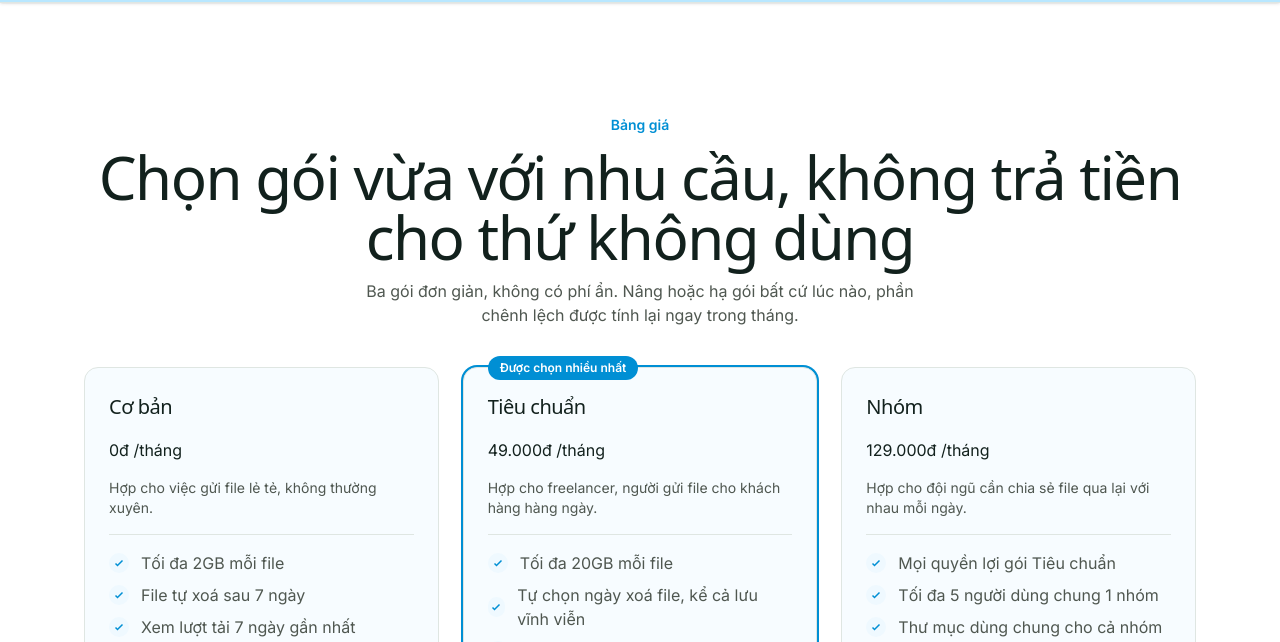
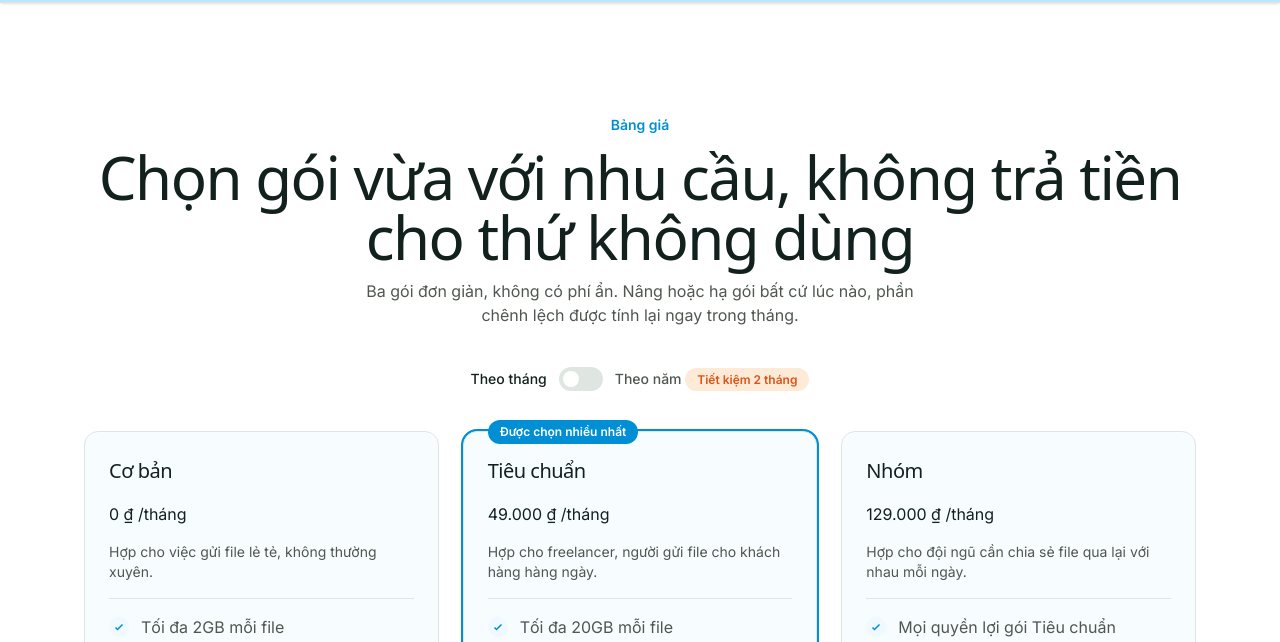
Before and after one commit to GiA-dOaN/tkw_2551050052_doan, a website with bundled scripts: page pricing.html in a window 1280 px wide. Shown: the part 110-752 px from the top of the page. Built offline with nearby package versions, Linux system fonts and the light colour scheme; a web font is replaced by a local one.

Commit message:
feat: cong tac gia thang/nam va hieu ung lo dan khi cuon

```diff
--- a/js/main.js
+++ b/js/main.js
@@ -1,9 +1,12 @@
 import { initNav, initHeaderOnScroll, initToTop } from "./nav.js";
 import { initTheme } from "./theme.js";
 import { initFaq } from "./faq.js";
+import { initPricingToggle, initPricingReveal } from "./pricing.js";
 
 initNav();
 initHeaderOnScroll();
 initToTop();
 initTheme();
 initFaq();
+initPricingToggle();
+initPricingReveal();
--- /dev/null
+++ b/js/pricing.js
@@ -0,0 +1,52 @@
+export function initPricingToggle() {
+  const toggle = document.querySelector(".pricing-switch");
+  const priceEls = document.querySelectorAll("[data-price]");
+  const suffixEls = document.querySelectorAll("[data-price-suffix]");
+  if (!toggle || !priceEls.length) return;
+
+  const dong = new Intl.NumberFormat("vi-VN", {
+    style: "currency",
+    currency: "VND",
+    maximumFractionDigits: 0,
+  });
+
+  function render(yearly) {
+    priceEls.forEach((el) => {
+      const value = Number(yearly ? el.dataset.yearly : el.dataset.monthly);
+      el.textContent = dong.format(value);
+    });
+    suffixEls.forEach((el) => {
+      el.textContent = yearly ? "/năm" : "/tháng";
+    });
+  }
+
+  toggle.addEventListener("click", () => {
+    const yearly = toggle.getAttribute("aria-checked") !== "true";
+    toggle.setAttribute("aria-checked", String(yearly));
+    render(yearly);
+  });
+
+  render(false);
+}
+
+export function initPricingReveal() {
+  const items = document.querySelectorAll(".reveal");
+  if (!items.length) return;
+
+  const reduceMotion = window.matchMedia("(prefers-reduced-motion: reduce)").matches;
+  if (reduceMotion) {
+    items.forEach((el) => el.classList.add("is-visible"));
+    return;
+  }
+
+  const observer = new IntersectionObserver((entries) => {
+    entries.forEach((entry) => {
+      if (entry.isIntersecting) {
+        entry.target.classList.add("is-visible");
+        observer.unobserve(entry.target);
+      }
+    });
+  });
+
+  items.forEach((el) => observer.observe(el));
+}
--- a/pricing.html
+++ b/pricing.html
@@ -66,10 +66,25 @@
           <p class="max-w-xl text-muted">Ba gói đơn giản, không có phí ẩn. Nâng hoặc hạ gói bất cứ lúc nào, phần chênh lệch được tính lại ngay trong tháng.</p>
         </div>
 
+        <div class="flex items-center justify-center gap-3">
+          <span class="text-sm font-medium text-ink">Theo tháng</span>
+          <button type="button" role="switch" aria-checked="false"
+                  aria-label="Chuyển đổi chu kỳ thanh toán năm"
+                  class="pricing-switch">
+            <span class="pricing-switch-thumb"></span>
+          </button>
+          <span class="text-sm font-medium text-muted">
+            Theo năm <span class="badge bg-accent-100 text-accent-600">Tiết kiệm 2 tháng</span>
+          </span>
+        </div>
+
         <ul class="grid items-stretch gap-6 sm:grid-cols-2 lg:grid-cols-3">
-          <li class="card flex h-full flex-col gap-4">
+          <li class="card reveal flex h-full flex-col gap-4">
             <h2 class="font-display text-h3 text-ink">Cơ bản</h2>
-            <p class="text-ink">0đ /tháng</p>
+            <p class="text-ink">
+              <span data-price data-monthly="0" data-yearly="0">0 đ</span>
+              <span data-price-suffix>/tháng</span>
+            </p>
             <p class="text-sm text-muted">Hợp cho việc gửi file lẻ tẻ, không thường xuyên.</p>
             <ul class="flex flex-col gap-2 border-t border-line pt-4 text-muted">
               <li class="flex items-center gap-3"><span class="icon-dot"><svg class="h-3 w-3" viewBox="0 0 24 24" fill="none" stroke="currentColor" stroke-width="3" aria-hidden="true"><path d="M5 13l4 4L19 7"/></svg></span>Tối đa 2GB mỗi file</li>
@@ -79,10 +94,13 @@
             <button class="btn btn-outline mt-auto">Bắt đầu miễn phí</button>
           </li>
 
-          <li class="card relative flex h-full flex-col gap-4 ring-2 ring-brand-600">
+          <li class="card reveal relative flex h-full flex-col gap-4 ring-2 ring-brand-600">
             <span class="badge absolute -top-3 left-6 bg-brand-600 text-white">Được chọn nhiều nhất</span>
             <h2 class="font-display text-h3 text-ink">Tiêu chuẩn</h2>
-            <p class="text-ink">49.000đ /tháng</p>
+            <p class="text-ink">
+              <span data-price data-monthly="49000" data-yearly="490000">49.000 đ</span>
+              <span data-price-suffix>/tháng</span>
+            </p>
             <p class="text-sm text-muted">Hợp cho freelancer, người gửi file cho khách hàng hàng ngày.</p>
             <ul class="flex flex-col gap-2 border-t border-line pt-4 text-muted">
               <li class="flex items-center gap-3"><span class="icon-dot"><svg class="h-3 w-3" viewBox="0 0 24 24" fill="none" stroke="currentColor" stroke-width="3" aria-hidden="true"><path d="M5 13l4 4L19 7"/></svg></span>Tối đa 20GB mỗi file</li>
@@ -93,9 +111,12 @@
             <button class="btn btn-primary mt-auto">Nâng cấp Tiêu chuẩn</button>
           </li>
 
-          <li class="card flex h-full flex-col gap-4">
+          <li class="card reveal flex h-full flex-col gap-4">
             <h2 class="font-display text-h3 text-ink">Nhóm</h2>
-            <p class="text-ink">129.000đ /tháng</p>
+            <p class="text-ink">
+              <span data-price data-monthly="129000" data-yearly="1290000">129.000 đ</span>
+              <span data-price-suffix>/tháng</span>
+            </p>
             <p class="text-sm text-muted">Hợp cho đội ngũ cần chia sẻ file qua lại với nhau mỗi ngày.</p>
             <ul class="flex flex-col gap-2 border-t border-line pt-4 text-muted">
               <li class="flex items-center gap-3"><span class="icon-dot"><svg class="h-3 w-3" viewBox="0 0 24 24" fill="none" stroke="currentColor" stroke-width="3" aria-hidden="true"><path d="M5 13l4 4L19 7"/></svg></span>Mọi quyền lợi gói Tiêu chuẩn</li>
--- a/src/input.css
+++ b/src/input.css
@@ -131,6 +131,26 @@
       padding: 1rem 1.25rem;
     }
   }
+
+  .pricing-switch {
+    @apply relative inline-flex h-6 w-11 shrink-0 items-center rounded-pill bg-line transition-colors dark:bg-line-invert;
+  }
+  .pricing-switch[aria-checked="true"] {
+    @apply bg-brand-600;
+  }
+  .pricing-switch-thumb {
+    @apply inline-block h-4 w-4 translate-x-1 rounded-full bg-white transition-transform;
+  }
+  .pricing-switch[aria-checked="true"] .pricing-switch-thumb {
+    @apply translate-x-6;
+  }
+
+  .reveal {
+    @apply opacity-0 translate-y-4 transition-all duration-500;
+  }
+  .reveal.is-visible {
+    @apply opacity-100 translate-y-0;
+  }
 }
 
 @layer base {
```
Also changed, not shown: dist/output.css.
